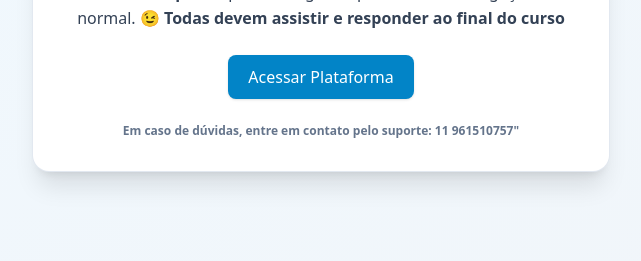
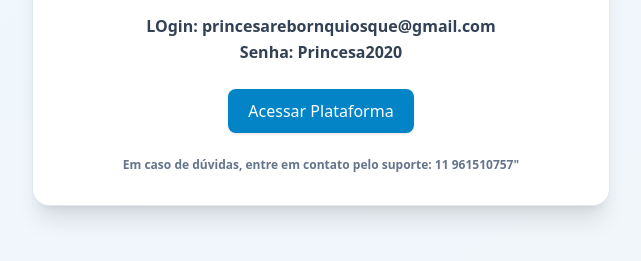
Before and after one commit to EduardoTCasagrande/academy, a plain HTML site: page index.html in a window 1280 px wide. Shown: the part 391-652 px from the top of the page, without its empty margins (319-960 px from the left). Drawn offline with nearby package versions, Linux system fonts and the light colour scheme.

Commit message:
Update index.html

```diff
--- a/index.html
+++ b/index.html
@@ -15,10 +15,12 @@
       Estamos felizes em anunciar que agora temos uma <strong>nova plataforma</strong> de cursos!
       No <strong>primeiro acesso</strong>, o sistema pode <strong>demorar um pouco</strong> para carregar.
       Depois disso, a navegação será normal. 😉
-      <strong>Todas devem assistir e responder ao final do curso</stornf>
+      <strong>Todas devem assistir e responder ao final do curso</storng>
     </p>
+    <p class="mt-4 text-slate-700 leading-relaxed">LOgin: princesarebornquiosque@gmail.com</br>Senha: Princesa2020</p>
 
-    <a href="https://reborn-academy.onrender.com"
+
+    <a href="https://reborn-academy.onrender.com/login"
       class="mt-6 inline-flex items-center justify-center rounded-lg bg-sky-600 px-5 py-2.5 text-white font-medium shadow hover:bg-sky-700 focus:outline-none focus:ring-2 focus:ring-sky-300">
       Acessar Plataforma
     </a>
```
